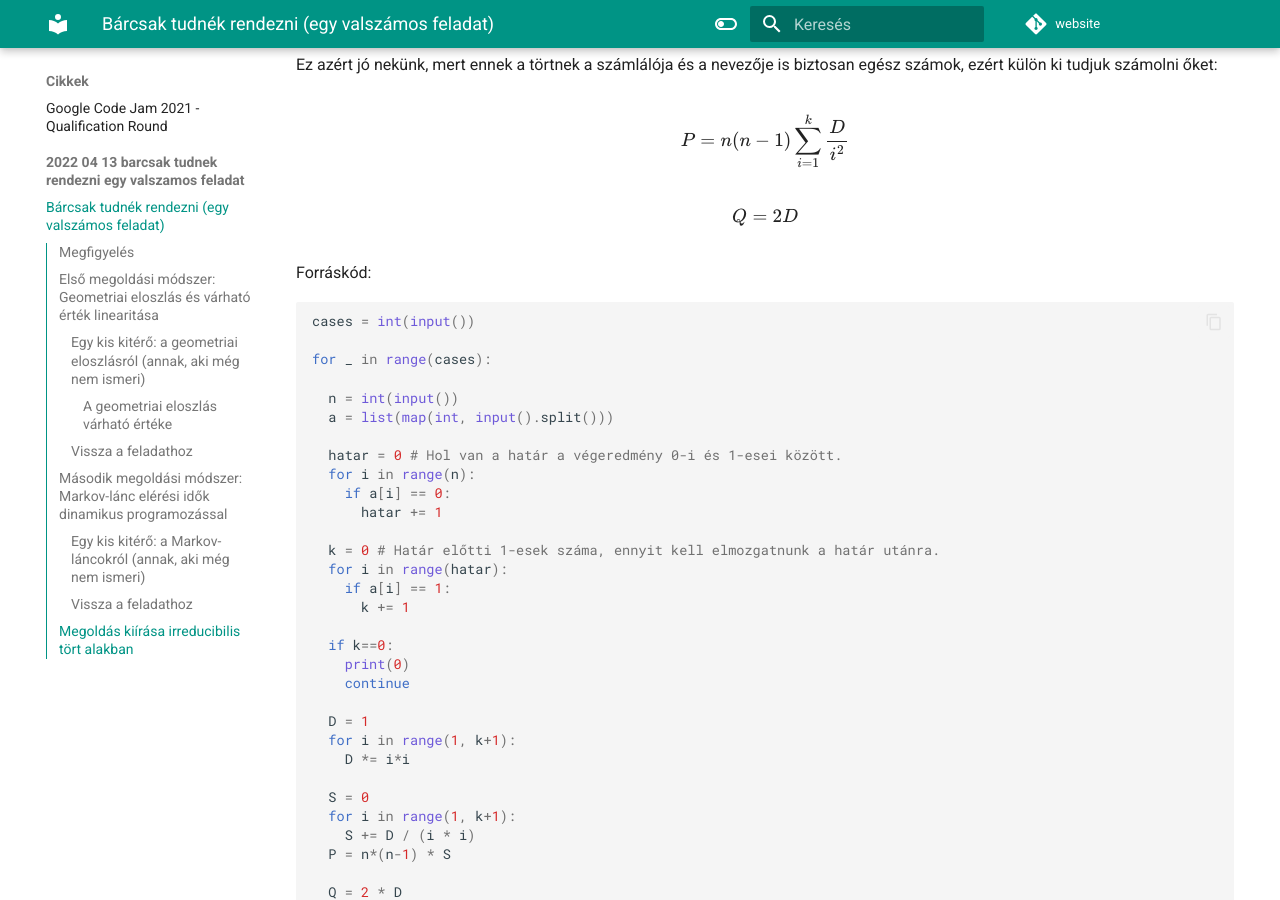
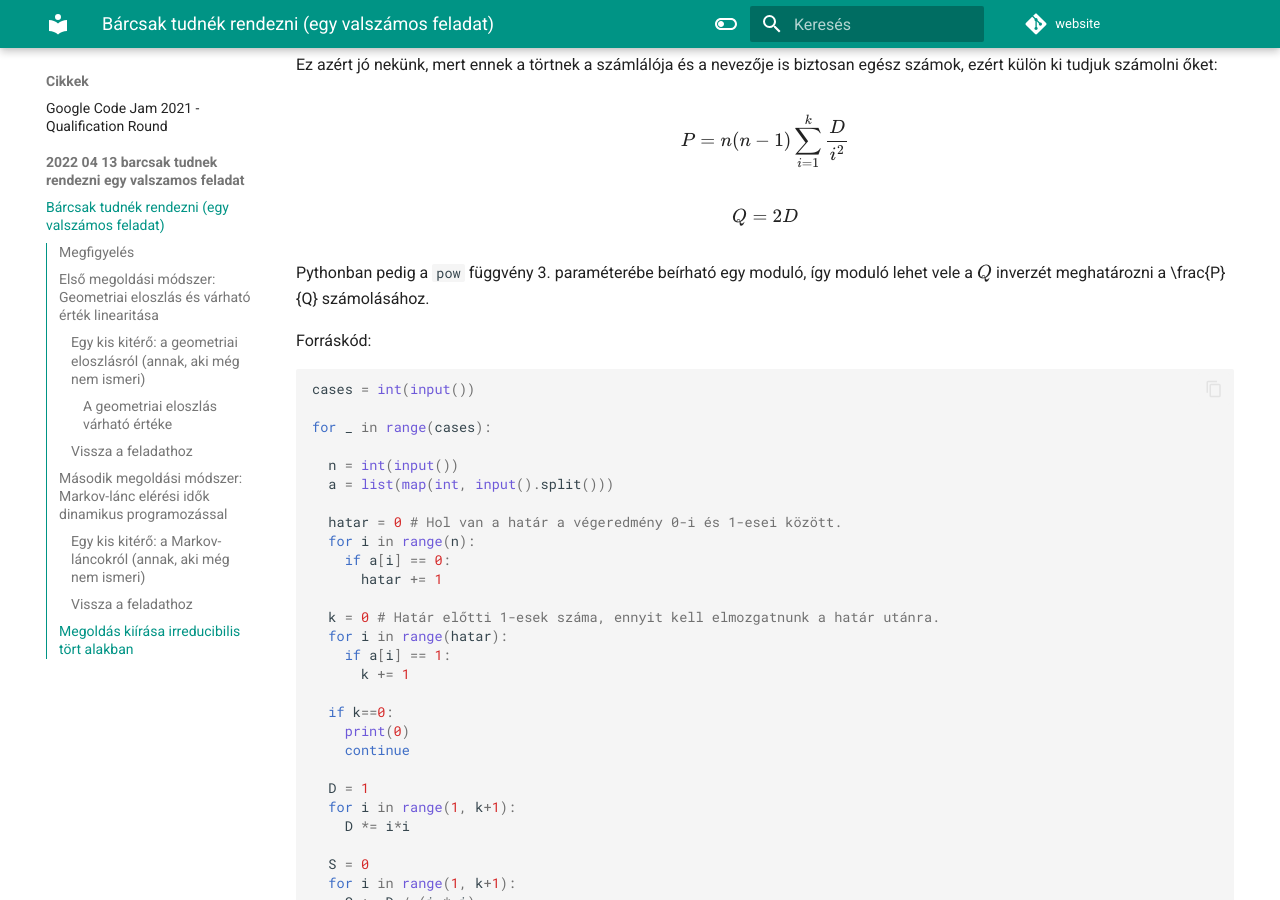
Before and after one commit to nemkin/versenyprogramozas-hu, an MkDocs documentation site: the page built from docs/cikkek/2022_04_13_barcsak_tudnek_rendezni_egy_valszamos_feladat/index.md, in a window 1280 px wide and 900 px high, scrolled down 10682 px. Built offline with MkDocs 1.6.1 and Material for MkDocs 9.7.7, drawn with Linux system fonts in a browser that asks for light colours; comment, search, counter and statistics services are not loaded.

Commit message:
Update index.md

````diff
--- a/docs/cikkek/2022_04_13_barcsak_tudnek_rendezni_egy_valszamos_feladat/index.md
+++ b/docs/cikkek/2022_04_13_barcsak_tudnek_rendezni_egy_valszamos_feladat/index.md
@@ -235,6 +235,8 @@ $$ P = n(n-1) \sum\limits_{i=1}^{k}\frac{D}{i^2} $$
 
 $$ Q = 2D $$
 
+Pythonban pedig a `pow` függvény 3. paraméterébe beírható egy moduló, így moduló lehet vele a $Q$ inverzét meghatározni a \frac{P}{Q} számolásához.
+
 Forráskód:
 ```python
 cases = int(input())
````
